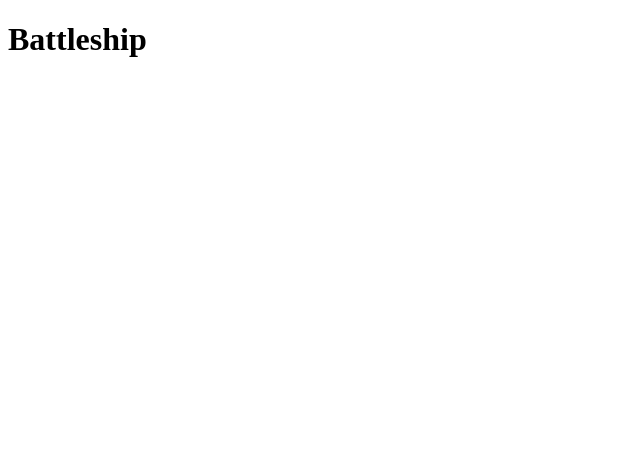
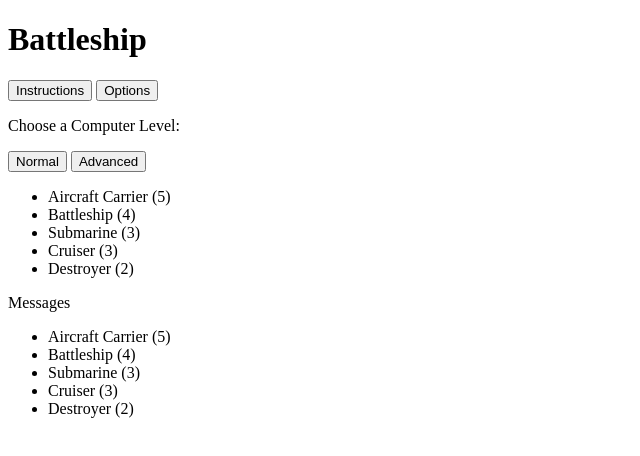
Before and after one commit to py-code314/battleship, a website built with webpack: page src/template.html in a window 1280 px wide. Shown: the whole page, without its empty margins (0-640 px from the left). Built offline with nearby package versions, Linux system fonts and the light colour scheme.

Commit message:
feat: Add HTML markup for the webpage
- Add buttons for game details, computer level options.
- Create containers for human and computer game boards.
- Add ships details and a container to display game updates.

```diff
--- a/src/template.html
+++ b/src/template.html
@@ -1,11 +1,58 @@
-<!DOCTYPE html>
+<!doctype html>
 <html lang="en">
   <head>
-  <meta charset="UTF-8">
-  <meta name="viewport" content="width=device-width, initial-scale=1.0">
+    <meta charset="UTF-8" />
+    <meta name="viewport" content="width=device-width, initial-scale=1.0" />
     <title>Battleship</title>
   </head>
   <body>
+    <header>
       <h1>Battleship</h1>
+    </header>
+
+    <main>
+      <div class="intro">
+        <div class="game">
+          <button class="btn game__btn">Instructions</button>
+          <button class="btn game__btn">Options</button>
+        </div>
+        <div class="computer">
+          <p class="computer__text">Choose a Computer Level:</p>
+          <div class="computer__levels">
+            <button class="btn computer__btn">Normal</button>
+            <button class="btn computer__btn">Advanced</button>
+          </div>
+        </div>
+      </div>
+      <div class="boardsContainer">
+        <div class="humanBoard"></div>
+        <div class="computerBoard"></div>
+      </div>
+
+      <div class="gameData">
+        <div class="ships">
+          <ul class="ships__list">
+            <li class="ships__item">Aircraft Carrier (5)</li>
+            <li class="ships__item">Battleship (4)</li>
+            <li class="ships__item">Submarine (3)</li>
+            <li class="ships__item">Cruiser (3)</li>
+            <li class="ships__item">Destroyer (2)</li>
+          </ul>
+        </div>
+        <div class="messages">
+          <p class="messages__text">Messages</p>
+          <div class="messages__container"></div>
+        </div>
+        <div class="ships">
+          <ul class="ships__list">
+            <li class="ships__item">Aircraft Carrier (5)</li>
+            <li class="ships__item">Battleship (4)</li>
+            <li class="ships__item">Submarine (3)</li>
+            <li class="ships__item">Cruiser (3)</li>
+            <li class="ships__item">Destroyer (2)</li>
+          </ul>
+        </div>
+      </div>
+    </main>
   </body>
 </html>
```
Lines whose indentation alone changed are shown as unchanged.
